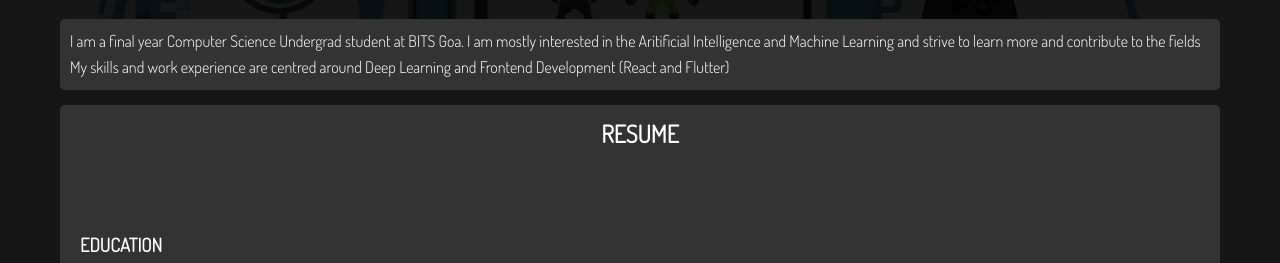
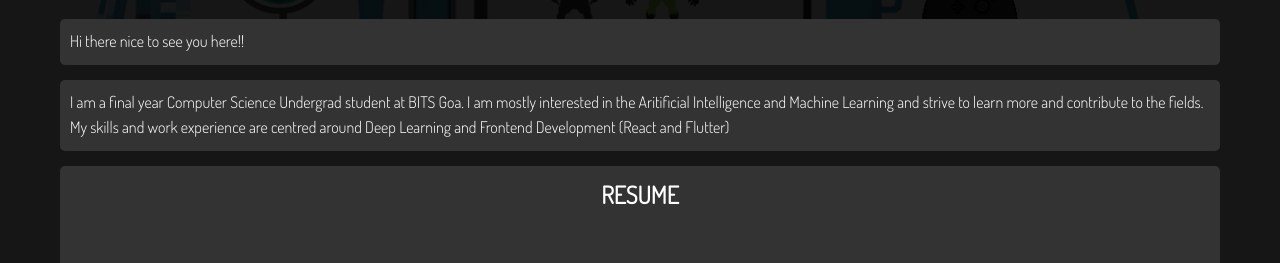
Before and after one commit to preeyam2000sahu/portfolio, a plain HTML site: page about.html in a window 1280 px wide. Shown: the part 400-663 px from the top of the page. Drawn offline with nearby package versions, Linux system fonts and the light colour scheme; a web font is replaced by a local one.

Commit message:
small changes

```diff
--- a/about.html
+++ b/about.html
@@ -42,9 +42,10 @@
                         style="border-radius: 50%;background: black; padding: 5px;display: block;max-width:50%;max-height:50%;">
                 </div>
             </div>
+            <div class="card">Hi there nice to see you here!!</div>
             <div class="card">
                 I am a final year Computer Science Undergrad student at BITS Goa.
-                I am mostly interested in the Aritificial Intelligence and Machine Learning and strive to learn more and contribute to the fields
+                I am mostly interested in the Aritificial Intelligence and Machine Learning and strive to learn more and contribute to the fields.
                 My skills and work experience are centred around Deep Learning and Frontend Development (React and Flutter)
             </div>
 
```
